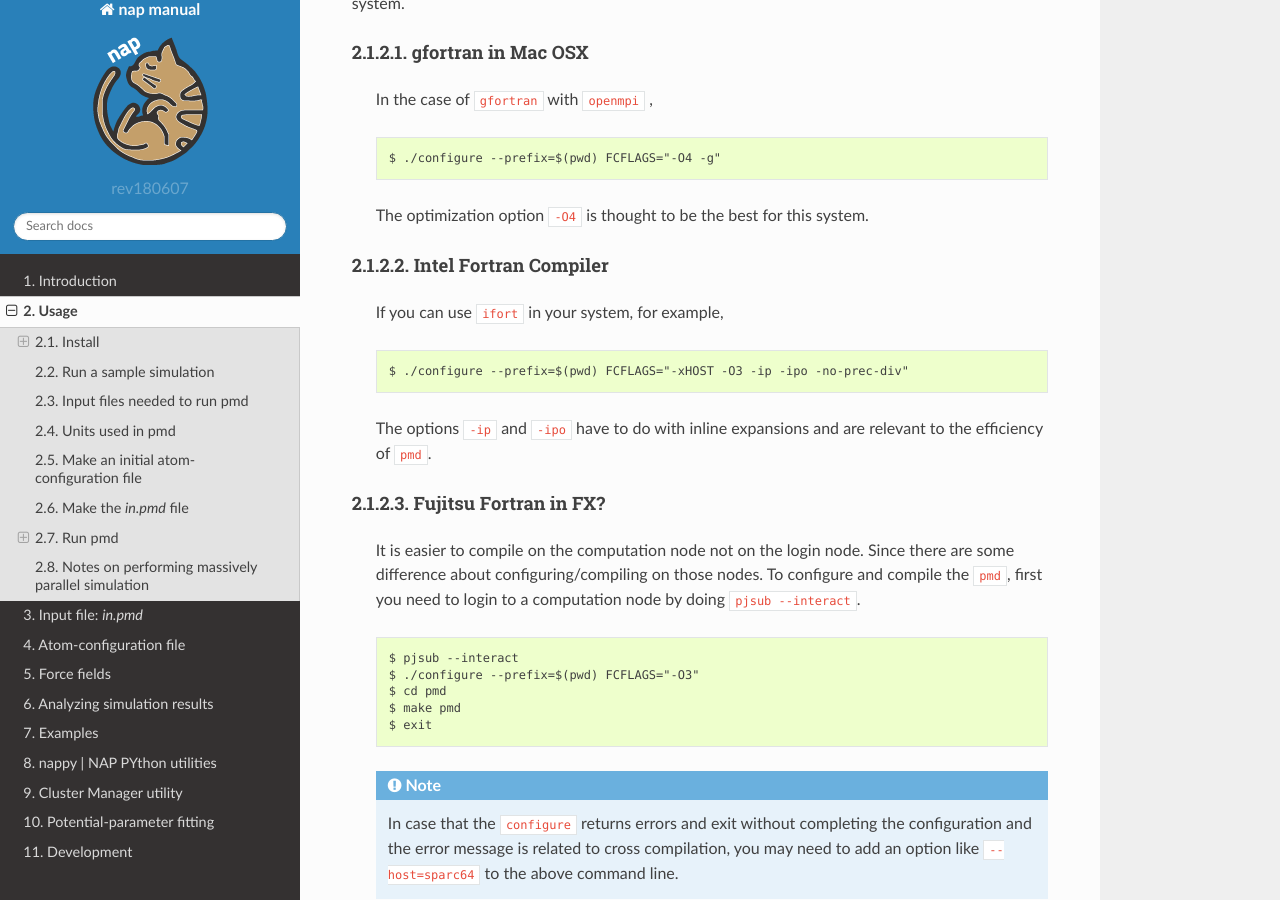
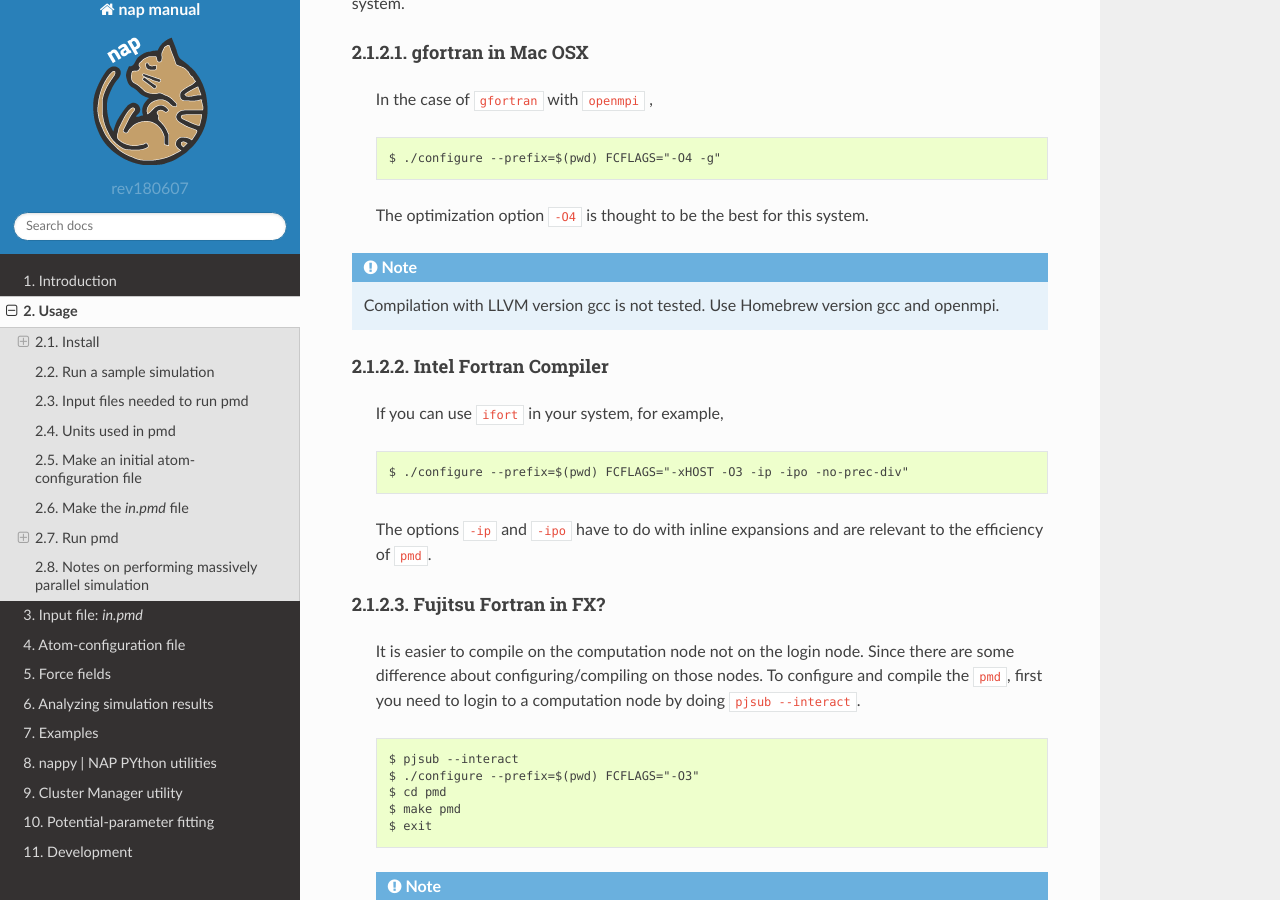
Before and after one commit to ryokbys/nap, a Sphinx documentation site: the page built from doc/usage.rst, in a window 1280 px wide and 900 px high, scrolled down 1537 px. Built offline with Sphinx 7.4.7 and the Read the Docs theme 2.0.0, drawn with Linux system fonts in a browser that asks for light colours; formulas are drawn with MathJax 3.

```diff
--- a/doc/usage.rst
+++ b/doc/usage.rst
@@ -79,6 +79,11 @@
     $ ./configure --prefix=$(pwd) FCFLAGS="-O4 -g"
 
   The optimization option ``-O4`` is thought to be the best for this system.
+
+.. note::
+
+  Compilation with LLVM version gcc is not tested. Use Homebrew version gcc and openmpi.
+
 
 
 Intel Fortran Compiler
```
Also changed, not shown: 9 other files.
